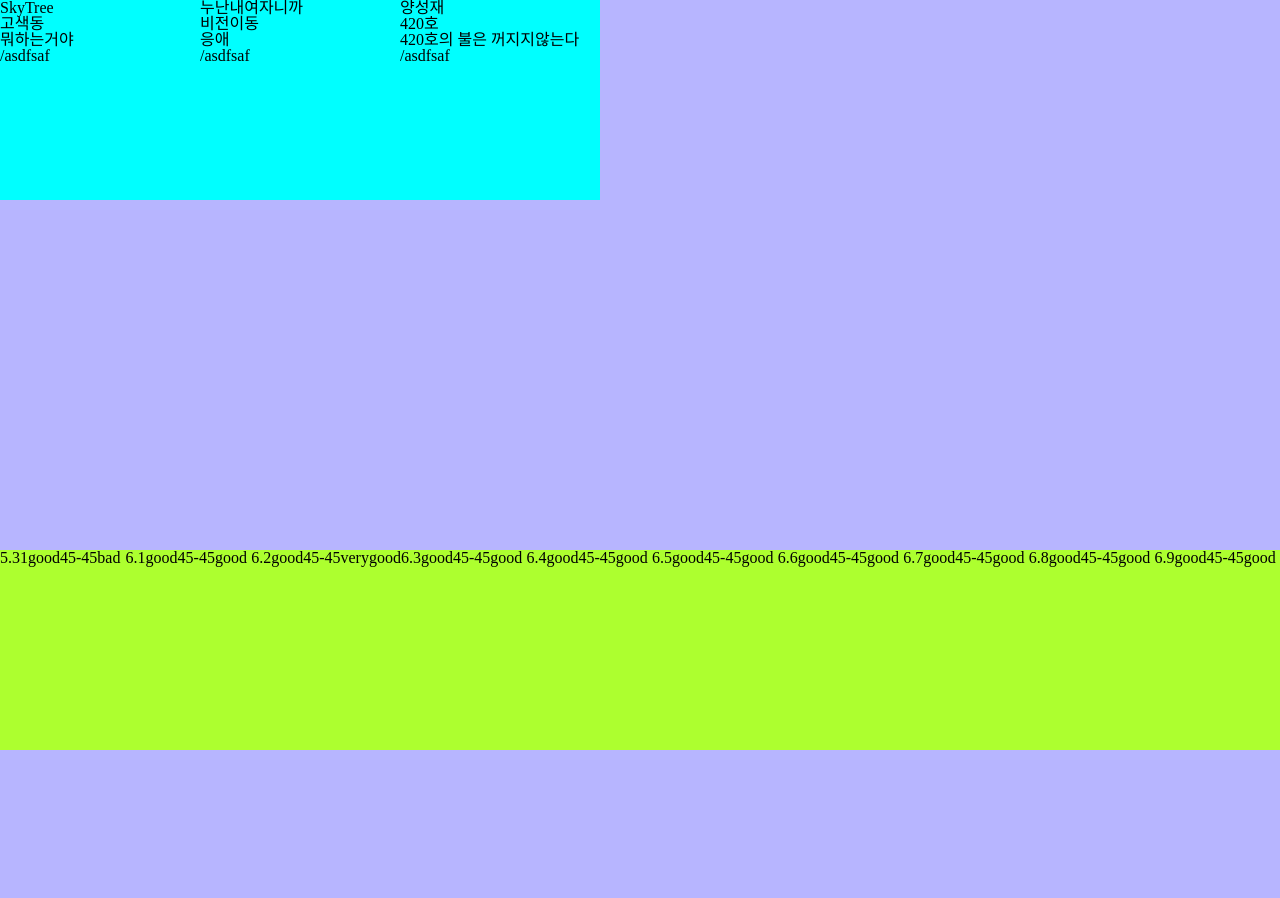
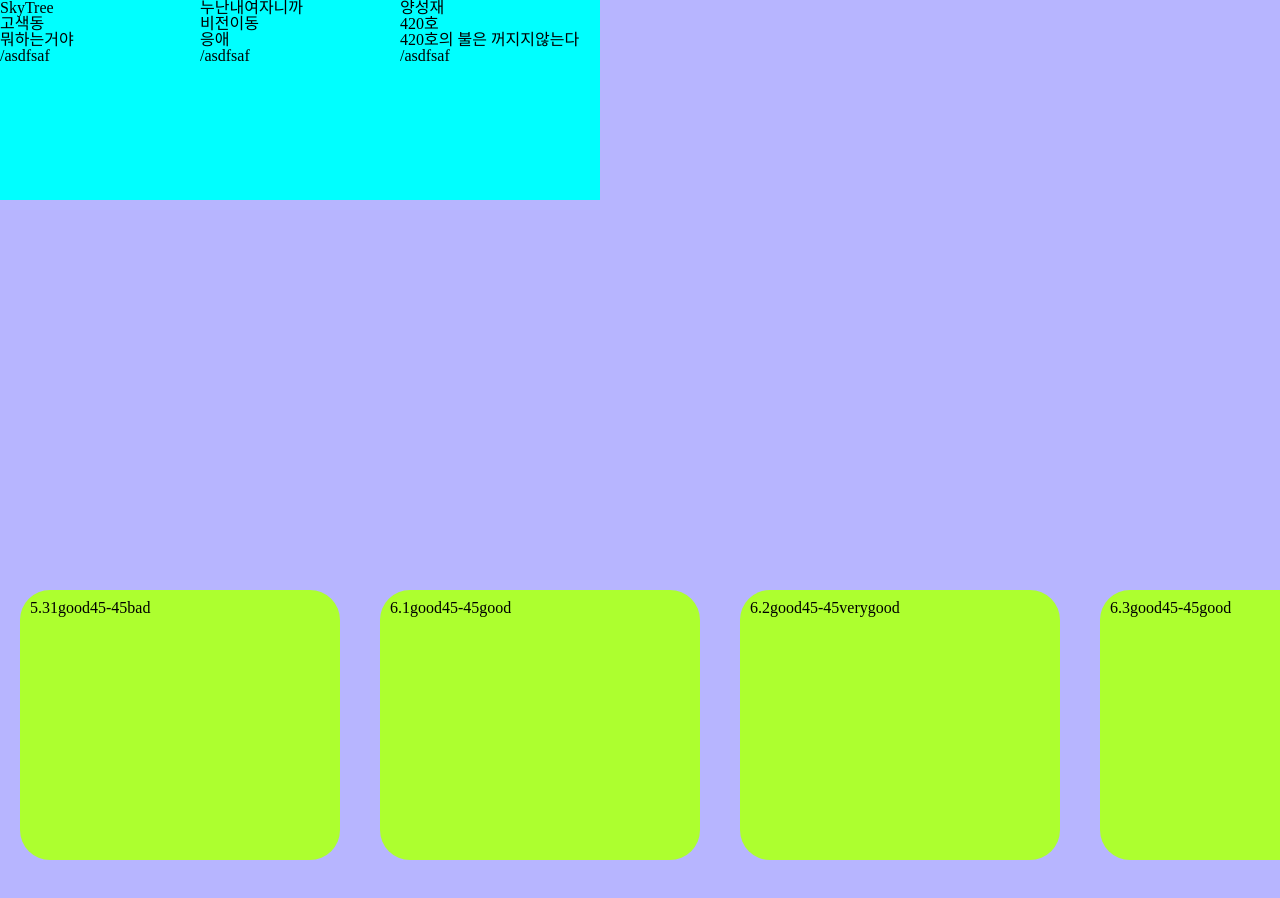
Before and after one commit to Seobeomsu/2023_Open_Source_Project, a React (Vite) app in the folder frontend/: page /GoodDay in a window 1280 px wide. Built offline with nearby package versions, Linux system fonts and the light colour scheme.

Commit message:
Design : WeatherBox

```diff
--- a/frontend/src/components/WeatherBox.jsx
+++ b/frontend/src/components/WeatherBox.jsx
@@ -2,9 +2,15 @@ import React from 'react'
 import styled from 'styled-components'
 
 const Wrap = styled.div`
-  width: 200px;
-  height: 200px;
   background-color: greenyellow;
+  width: 300px;
+  height: 250px;
+  margin: 20px;
+  flex-shrink: 0;
+  margin: auto 20px auto 20px;
+  border-radius: 30px;
+  padding: 10px;
+
 `
 
 export default function WeatherBox({date,weather,hightempature,lowtempature,state}) {
```
